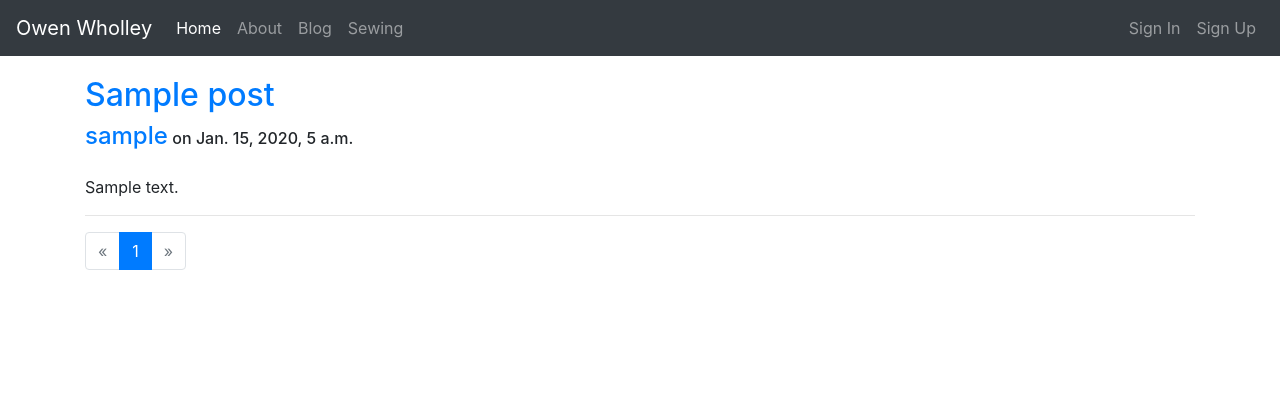
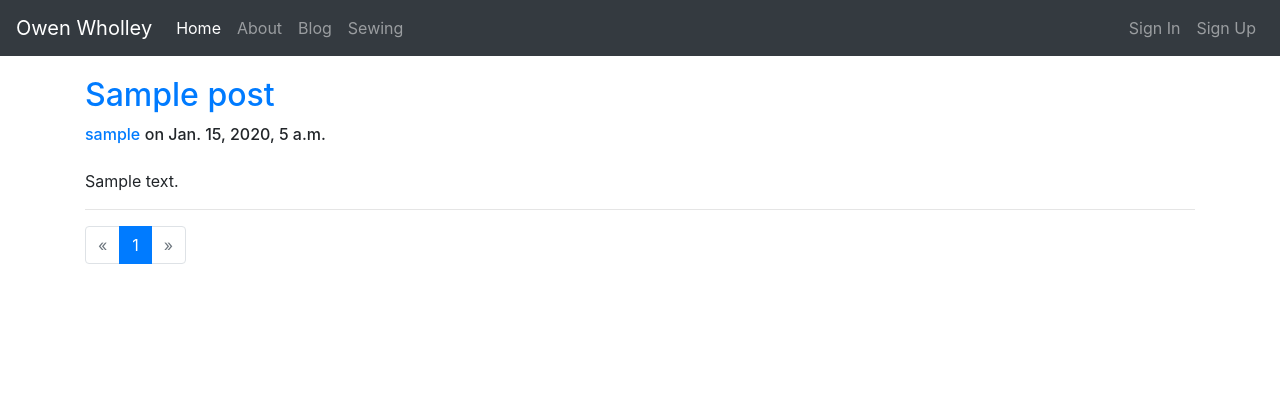
Before and after one commit to owholley/personal_site, a Django app: page /blog/ in a window 1280 px wide. Shown: the top 420 px of the page. Run offline with Django 4.2, Linux system fonts and the light colour scheme; tables that the repository leaves empty hold one stand-in row (values such as "Sample post"); parts of the project's set-up code (start-up, migrations or seed data) failed here and were passed over; some libraries are stand-ins or nearby versions.

Commit message:
meh, dipshit final changes.

```diff
--- a/static/css/base.css
+++ b/static/css/base.css
@@ -22,7 +22,7 @@ h1 {
 
 
 /* Setting the blog post author heading styling */
-.post-author-heading h4, h6 {
+.post-author-heading h6 {
     display: inline-block;
 }
 
--- a/templates/blog/post_list.html
+++ b/templates/blog/post_list.html
@@ -20,7 +20,7 @@
         <div>
             <h2><a href="{{ post.get_absolute_url }}">{{ post.title }}</a></h2>
             <div class="post-author-heading">
-                <h4><a href="{% url 'about' %}">{{ post.author }}</a></h4>
+                <h6><a href="{% url 'about' %}">{{ post.author }}</a></h6>
                 <h6>on {{ post.created }}</h6>
                 <!-- If the post has been updated, display the date of the most recent update in red -->
                 {% if post.created != post.modified %}
```
